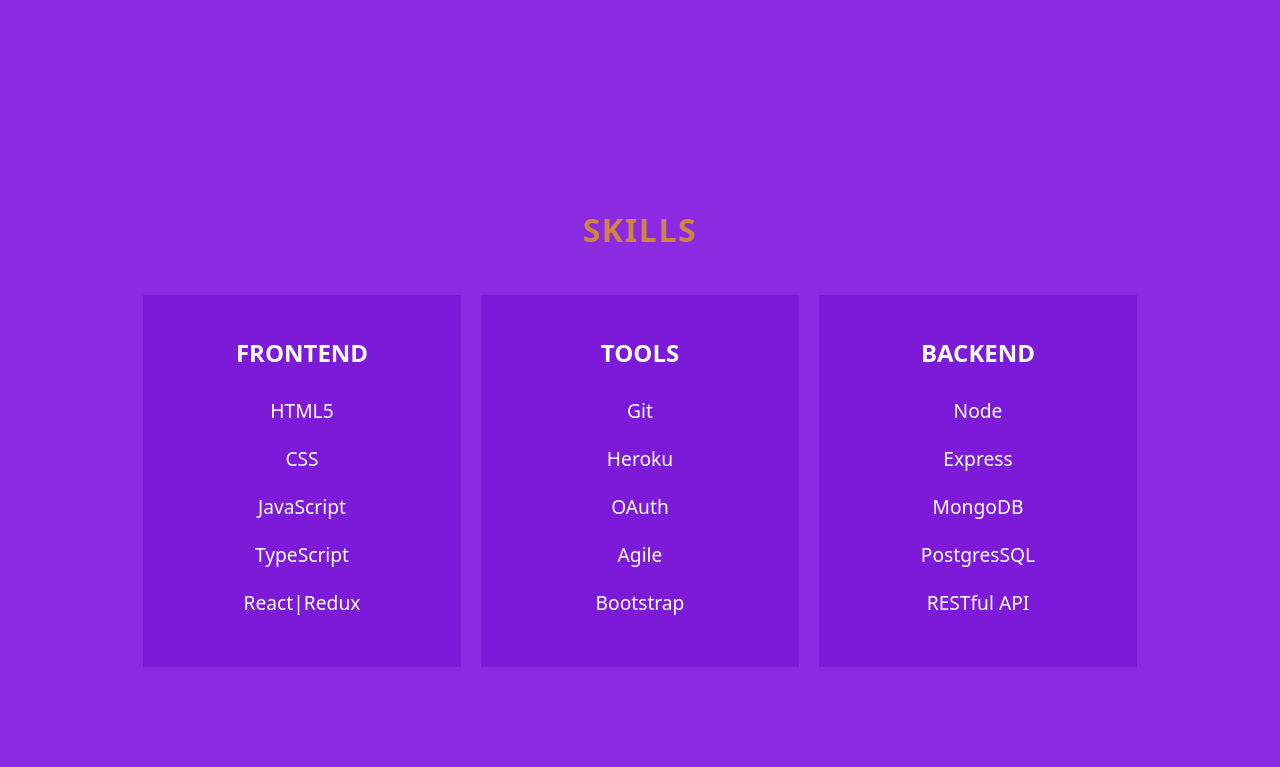
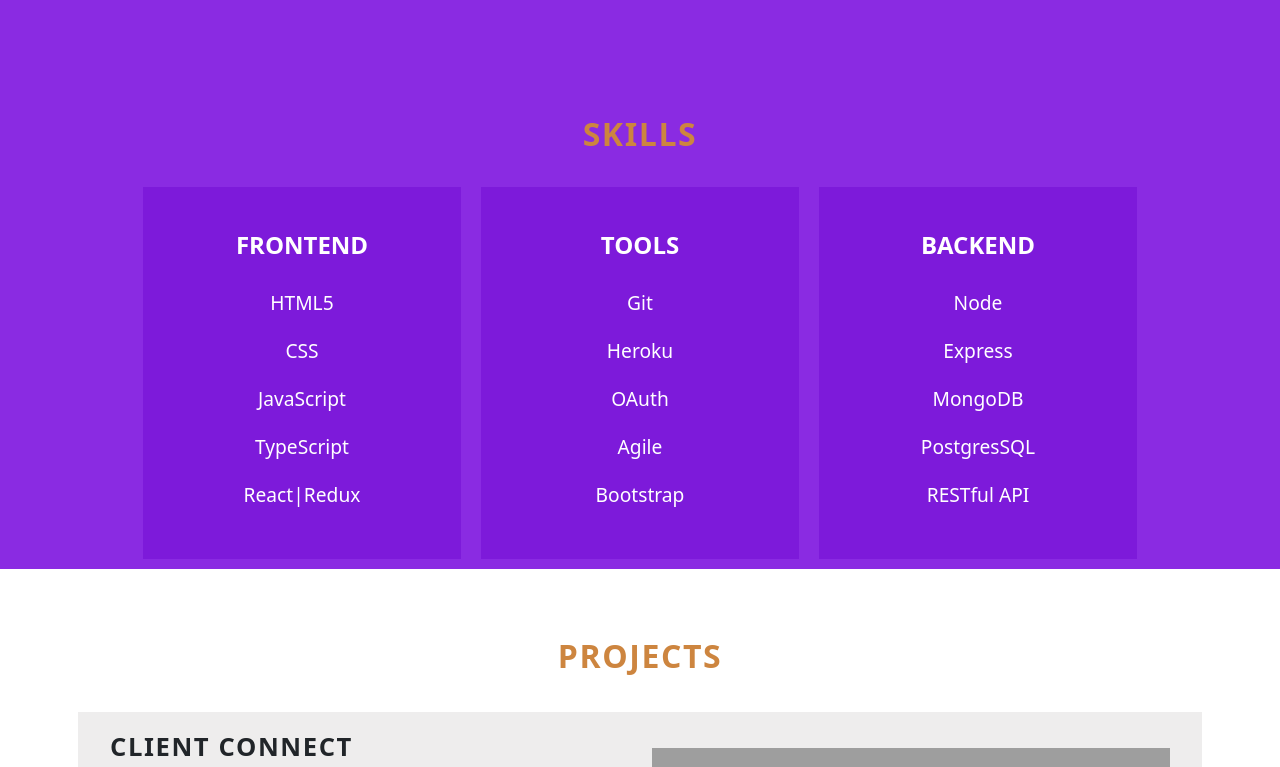
Before and after one commit to beejay321/Portfolio, a React (Create React App) app: page / in a window 1280 px wide. Shown: the part 1073-1840 px from the top of the page. Built offline with nearby package versions, Linux system fonts and the light colour scheme; grey boxes are pictures that could not be loaded; a web font is replaced by a local one.

Commit message:
Update Skills.jsx

```diff
--- a/src/components/Skills.jsx
+++ b/src/components/Skills.jsx
@@ -5,9 +5,9 @@
   return (
     <>
       <Container fluid className="skills-section  ">
-        <Row className=" skills-box mx-1 my-5 py-5">
+        <Row className=" skills-box mx-1 ">
           <div>
-            <h5 className=" sections d-flex justify-content-center pb-3">SKILLS</h5>
+            <h5 className=" sections d-flex justify-content-center pb-1">SKILLS</h5>
           </div>
           <Col xs={12} lg={3} className=" d-grid skills-div  justify-content-center">
             <div className="skill">
```
